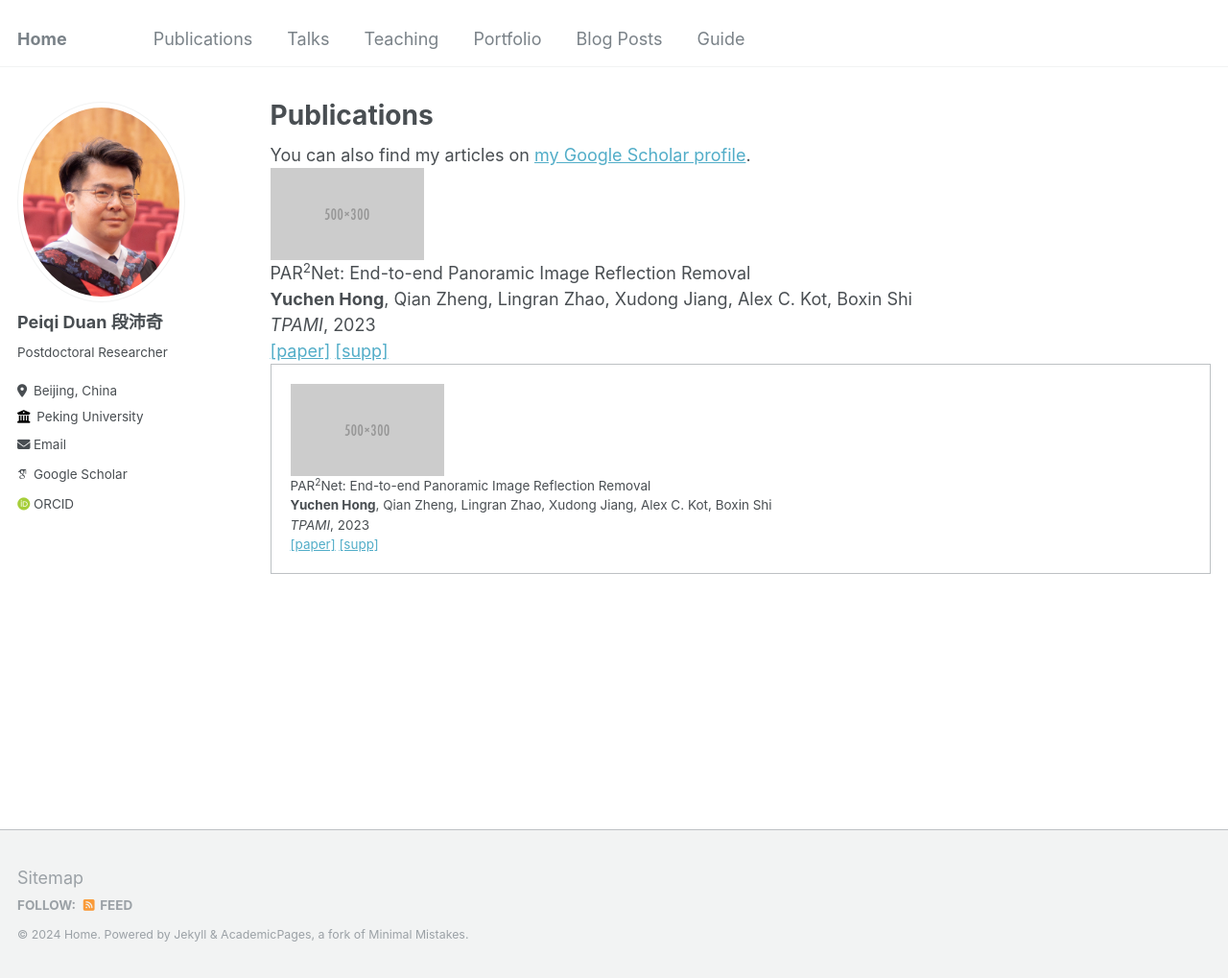
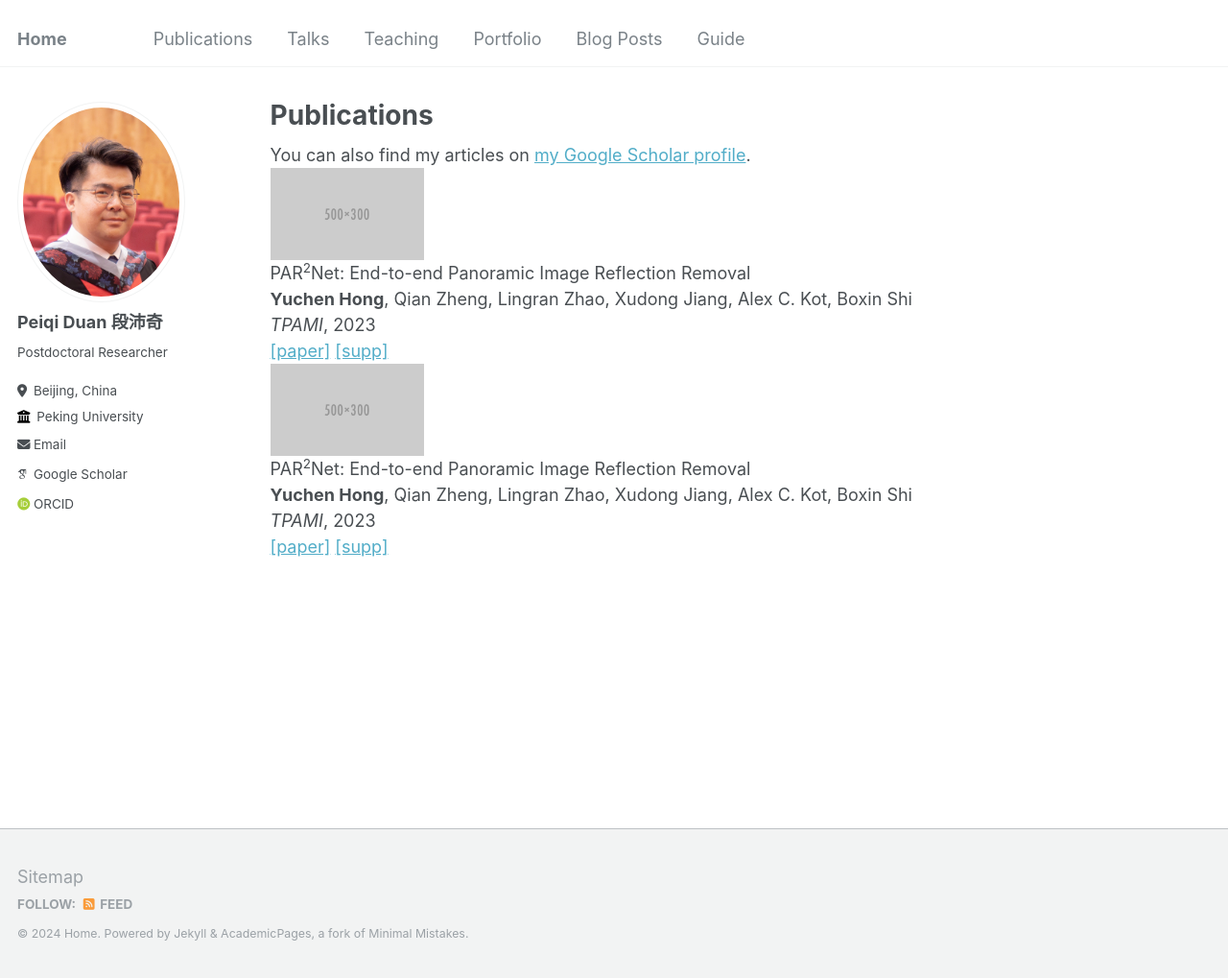
Before and after one commit to peiqi-duan/peiqi-duan.github.io, a Jekyll site: the page built from _pages/publications.md, in a window 1280 px wide and 1019 px high. Shown: the whole window at 96% size. Built offline with Jekyll 4.4.1, drawn with Linux system fonts in a browser that asks for light colours; some web fonts are replaced.

Commit message:
Update publications.md

```diff
--- a/_pages/publications.md
+++ b/_pages/publications.md
@@ -26,12 +26,15 @@ author_profile: true
     </td>
 </tr>
 
-<table>
-  <tr onmouseout="par2net_stop()" onmouseover="par2net_start()">
-    <td style="padding:20px; vertical-align:middle;">
+<tr onmouseout="par2net_stop()" onmouseover="par2net_start()">
+    <td style="padding:20px; width:25%; vertical-align:middle;">
       <div class="flex-container">
-        <img src='../images/500x300.png' width="160" style="margin-right: 20px;">
-        <div>
+        <div class="one">
+          <div class="two" id='par2net_image'>
+            <img src='../images/500x300.png' width="160">
+          </div>
+        </div>
+        <div class="flex-content">
           <papertitle>PAR<sup>2</sup>Net: End-to-end Panoramic Image Reflection Removal</papertitle>
           <br>
           <strong>Yuchen Hong</strong>, Qian Zheng, Lingran Zhao, Xudong Jiang, Alex C. Kot, Boxin Shi
@@ -42,5 +45,4 @@ author_profile: true
         </div>
       </div>
     </td>
-  </tr>
-</table>
+</tr>
```
